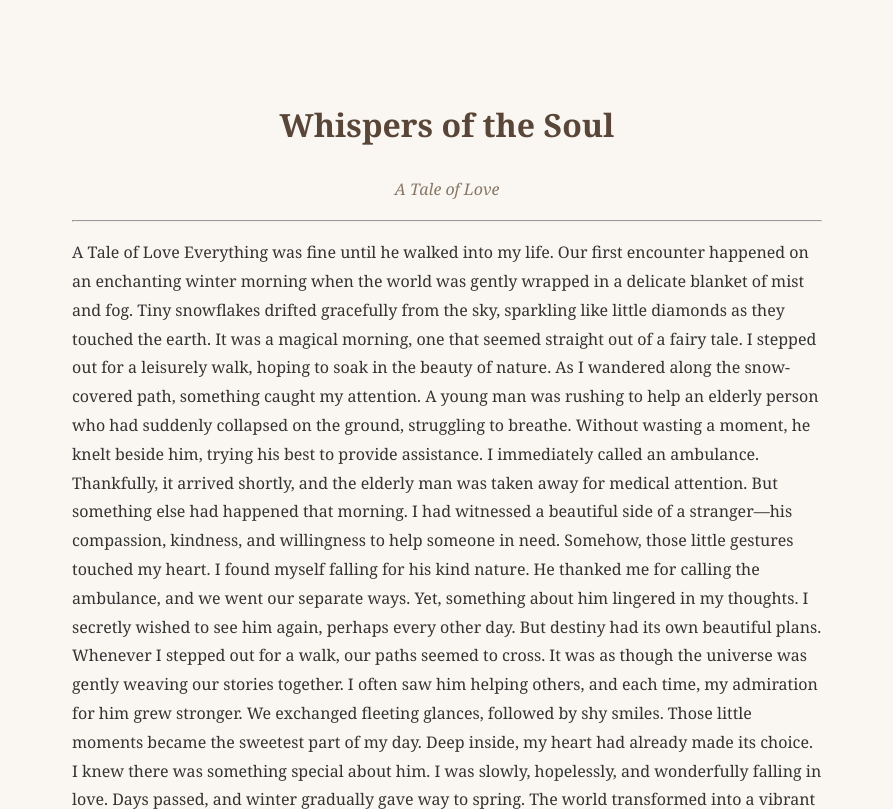
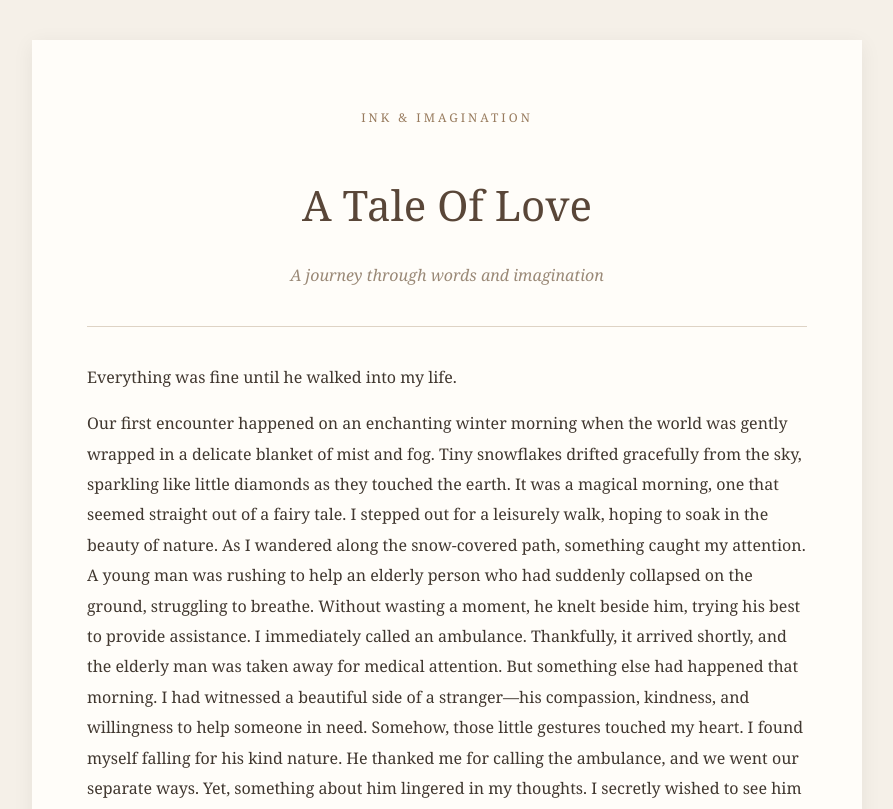
Before and after one commit to Akrishnap/my-articles, a plain HTML site: page ink-and-imagination/tale–of–love.html in a window 1280 px wide. Shown: the top 809 px of the page, without its empty margins (193-1086 px from the left). Drawn offline with Linux system fonts and the light colour scheme.

Commit message:
Update tale–of–love.html

```diff
--- a/ink-and-imagination/tale–of–love.html
+++ b/ink-and-imagination/tale–of–love.html
@@ -3,41 +3,85 @@
 <html lang="en">
 <head>
 <meta charset="UTF-8">
-  <meta name="viewport" content="width=device-width, initial-scale=1.0">
-  <title>Whispers of the Soul</title>
+<meta name="viewport" content="width=device-width, initial-scale=1">
+<title>A Tale of Love</title>
+
 <style>
 body {
+  background: #f5f0e8;
+  color: #40372f;
   font-family: Georgia, serif;
-      background: #faf7f2;
-      color: #333;
-      max-width: 750px;
-      margin: 50px auto;
-      padding: 25px;
-      line-height: 1.8;
+  line-height: 1.9;
+  margin: 0;
+  padding: 40px 20px;
+}
+article {
+  max-width: 720px;
+  margin: auto;
+  background: #fffdf9;
+  padding: 55px;
+  box-shadow: 0 4px 20px #00000010;
+}
+.brand {
+  text-align: center;
+  color: #987b5e;
+  letter-spacing: 3px;
+  font-size: 12px;
 }
 h1 {
   text-align: center;
+  font-size: 42px;
+  font-weight: normal;
   color: #594638;
+  margin-bottom: 10px;
 }
 .subtitle {
   text-align: center;
   font-style: italic;
-      color: #887766;
+  color: #9a8977;
+}
+hr {
+  border: 0;
+  border-top: 1px solid #ded3c5;
+  margin: 35px 0;
+}
+h2 {
+  font-weight: normal;
+  color: #755c45;
+}
+footer {
+  text-align: center;
+  color: #9a8977;
+  font-style: italic;
+  margin-top: 45px;
+}
+@media(max-width:600px) {
+  article { padding: 25px; }
+  h1 { font-size: 32px; }
 }
 </style>
 </head>
+
 <body>
+<article>
 
-  <h1>Whispers of the Soul</h1>
-  <p class="subtitle">A Tale of Love</p>
+<p class="brand">INK & IMAGINATION</p>
+
+<h1>A Tale Of Love</h1>
+
+<p class="subtitle">
+A journey through words and imagination
+</p>
 
 <hr>
 
+<!-- <h2>The beauty of words</h2> -->
+
 <p>
-    A Tale of Love
+Everything was fine until he walked into my life.
+</p>
 
-Everything was fine until he walked into my life.
-
+<p>
 Our first encounter happened on an enchanting winter morning when the world was gently wrapped in a delicate blanket of mist and fog. Tiny snowflakes drifted gracefully from the sky, sparkling like little diamonds as they touched the earth. It was a magical morning, one that seemed straight out of a fairy tale.
 
 I stepped out for a leisurely walk, hoping to soak in the beauty of nature. As I wandered along the snow-covered path, something caught my attention. A young man was rushing to help an elderly person who had suddenly collapsed on the ground, struggling to breathe. Without wasting a moment, he knelt beside him, trying his best to provide assistance.
@@ -79,8 +123,13 @@ Slowly, we became an inseparable part of each other's lives.
 What had started with a misty winter morning had blossomed into a beautiful springtime romance. Little did I know that a chance encounter on a snowy morning would turn into the most beautiful chapter of my life.
 
 Sometimes, love doesn't announce its arrival with grand gestures. Sometimes, it quietly finds its way into our hearts through a simple act of kindness, a fleeting glance, and a smile that stays forever.
-.
+
 </p>
 
+<footer>
+Every story begins with a single word.
+</footer>
+
+</article>
 </body>
 </html>
```
Lines whose indentation alone changed are shown as unchanged.
